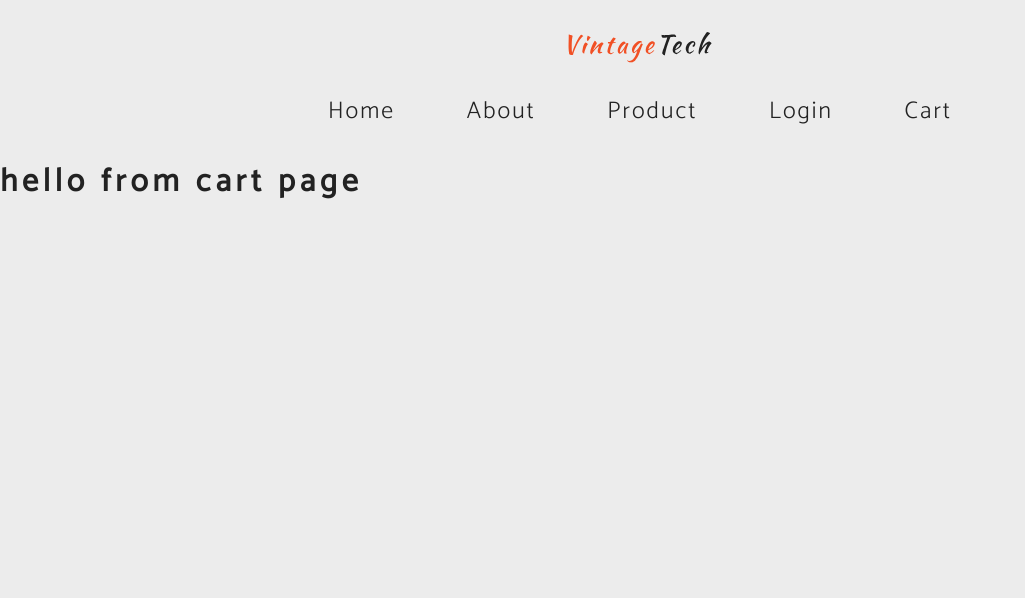
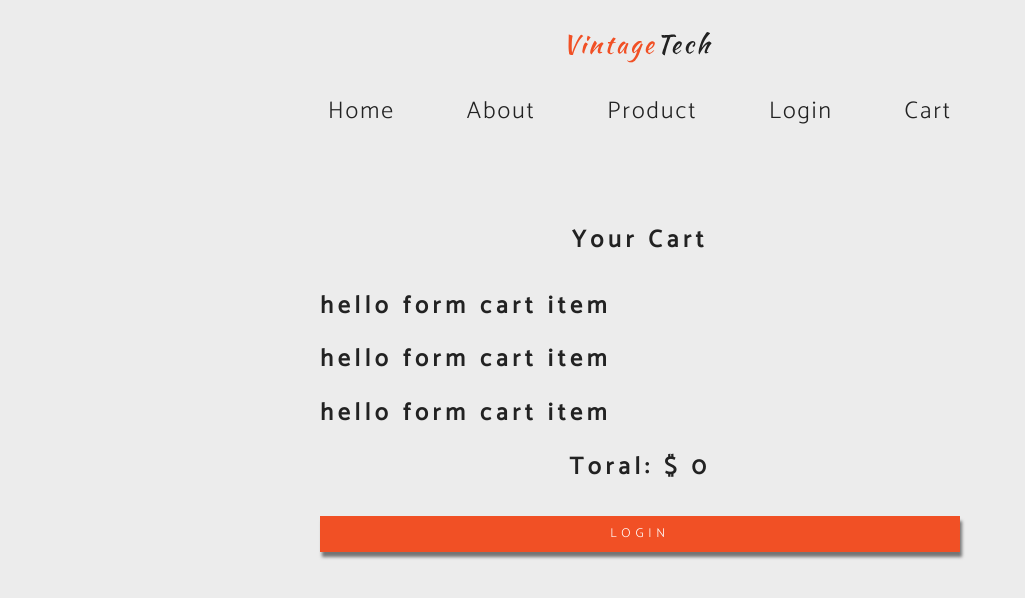
Before and after one commit to haveeru/tech-store-v2, a React (Create React App) app: page /cart in a window 1280 px wide. Shown: the top 598 px of the page, without its empty margins (0-1025 px from the left). Built offline with nearby package versions, Linux system fonts and the light colour scheme; no server answers.

Commit message:
cart page

```diff
--- a/src/pages/Cart.js
+++ b/src/pages/Cart.js
@@ -9,9 +9,26 @@
   let user = false;
   const { cart, total } = useContext(CartContext);
 
-  if(cart.length === 0) return <EmptyCart />
+  if (cart.length === 0) return <EmptyCart />;
 
-  return <h1>hello from cart page</h1>;
+  return (
+    <section className="cart-items section">
+      <h2>your cart</h2>
+      {cart.map((item) => {
+        return <CartItem key={item.id} {...item} />;
+      })}
+      <h2>toral: $ {total}</h2>
+      {user ? (
+        <Link to="/checkout" className="btn btn-primary btn-block">
+          checkout
+        </Link>
+      ) : (
+        <Link to="/login" className="btn btn-primary btn-block">
+          login
+        </Link>
+      )}
+    </section>
+  );
 };
 
 export default Cart;
```
